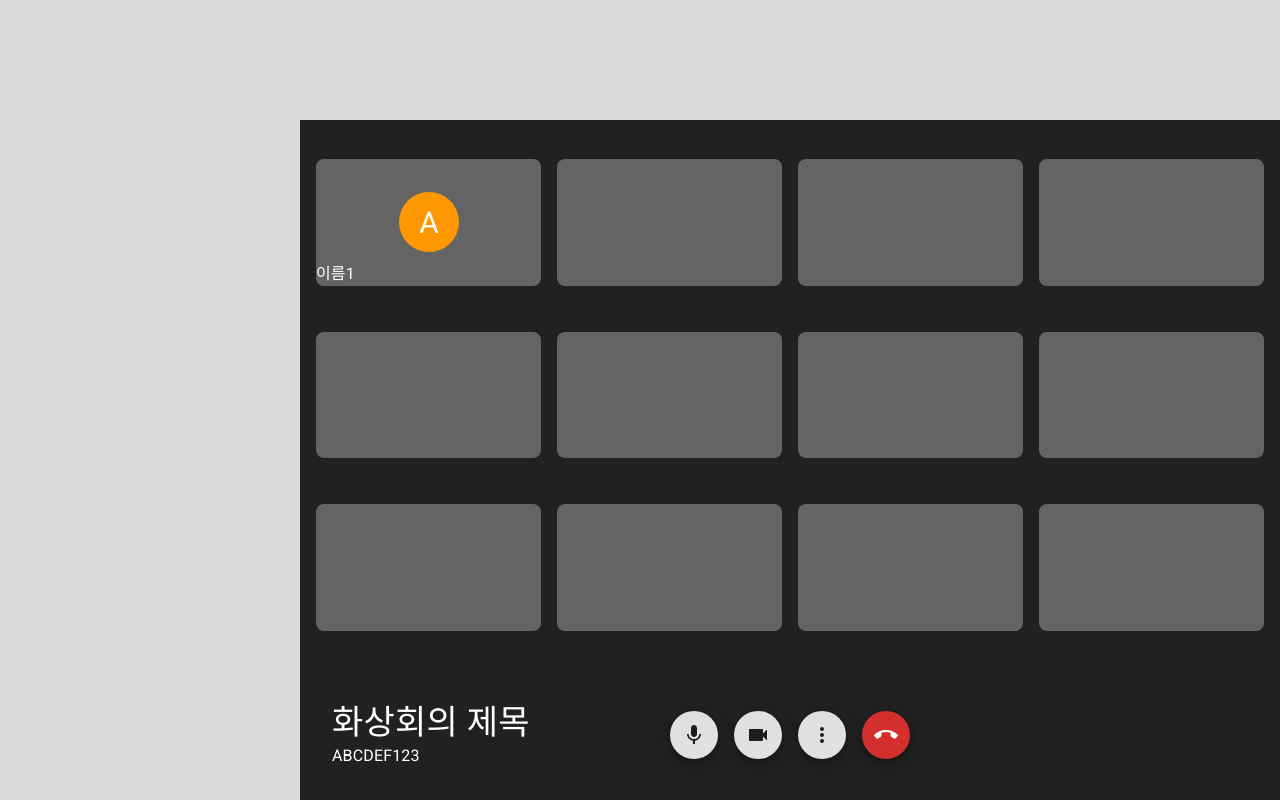
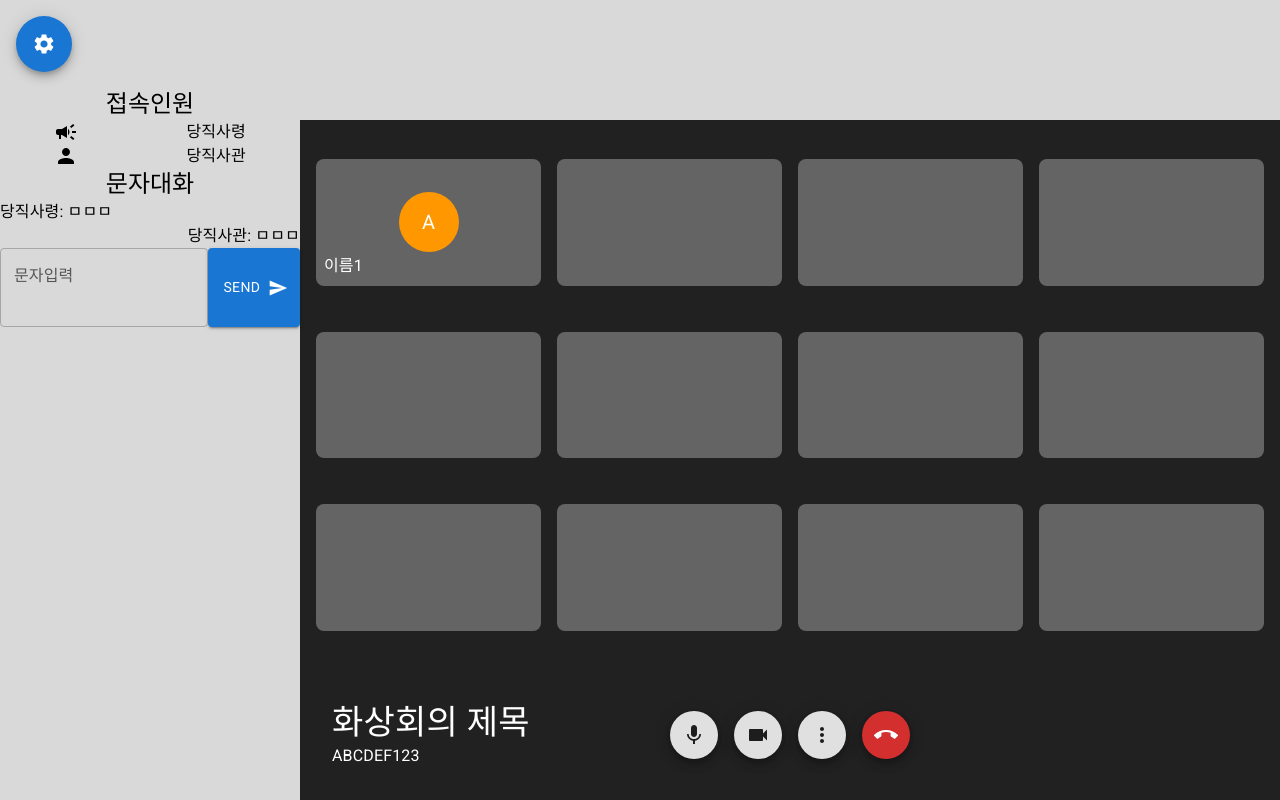
Before and after one commit to osamhack2022/WEB-Mili-Meet-broker_, a Next.js app in the folder frontend/mili-meet/: page /conference in a window 1280 px wide. Built offline with nearby package versions, Linux system fonts and the light colour scheme.

Commit message:
[feature] 화상회의 페이지 ui 구현 wip

```diff
--- a/frontend/mili-meet/src/pages/conference.tsx
+++ b/frontend/mili-meet/src/pages/conference.tsx
@@ -1,9 +1,14 @@
 import { styled } from '@mui/material';
-import { Typography, Fab, Avatar } from '@mui/material';
+import { Typography, Fab, Avatar, TextField, Button } from '@mui/material';
 import MicIcon from '@mui/icons-material/Mic';
 import VideocamIcon from '@mui/icons-material/Videocam';
 import MoreVertIcon from '@mui/icons-material/MoreVert';
 import CallEndIcon from '@mui/icons-material/CallEnd';
+import CampaignIcon from '@mui/icons-material/Campaign';
+import PersonIcon from '@mui/icons-material/Person';
+import SettingsIcon from '@mui/icons-material/Settings';
+import SendIcon from '@mui/icons-material/Send';
+
 
 const Background = styled('div')({
   width: '100vw',
@@ -12,11 +17,37 @@ const Background = styled('div')({
   display: 'flex'
 });
 
+// -----------------------------------------------
+
 const SideBar = styled('div')({
   width: '20%',
   minWidth: '300px',
   height: '100%'
 });
+
+const SettingFab = styled(Fab)`
+  margin: 1rem;
+`
+
+const ConnectedUserList = styled('div')`
+
+`;
+
+const ConnectedUser = styled('div')`
+  display: flex;
+  justify-content: space-around;
+`;
+
+const ChatList = styled('div')`
+
+`;
+
+const SendChat = styled('div')`
+  display: flex;
+  justify-content: space-around;
+`;
+
+// -----------------------------------------------
 
 const MainContainer = styled('div')({
   width: '80%',
@@ -26,12 +57,14 @@ const MainContainer = styled('div')({
 
 const TopBar = styled('div')({
   width: '100%',
-  height: '15%'
+  height: '15%',
+  minHeight: '100px'
 });
 
 const Main = styled('div')({
   width: '100%',
   height: '85%',
+  maxHeight: 'calc(100% - 100px)',
   backgroundColor: '#212121',
   display: 'flex',
   flexDirection: 'column'
@@ -45,7 +78,7 @@ const ConferenceGrid = styled('div')`
   display: grid;
   grid-template-columns: repeat(4, 1fr);
   column-gap: 1rem;
-`
+`;
 
 const ConferenceUser = styled('div')`
   background-color: #646464;
@@ -53,21 +86,27 @@ const ConferenceUser = styled('div')`
   margin-top: auto;
   margin-bottom: auto;
   border-radius: .5rem;
+  position: relative;
   display: flex;
-  flex-direction: column;
-  justify-content: space-between;
-`
+  align-items: flex-end;
+`;
 
 const ConferenceUserProfile = styled(Avatar)`
   background-color: #ff9800;
-  top: 50%;
-  left: 50%;
-  transform: translate(-50%, -50%) scale(1.5);
-`
+  width: 60px;
+  height: 60px;
+  position: absolute;
+  margin: auto;
+  top: 0;
+  bottom: 0;
+  left: 0;
+  right: 0;
+`;
 
 const ConferenceUserName = styled(Typography)`
   color: white;
-`
+  margin: .5rem;
+`;
 
 // -----------------------------------------------
 
@@ -99,7 +138,31 @@ const FabGroup = styled('div')`
 function Conference() {
   return (
     <Background>
-      <SideBar></SideBar>
+      <SideBar>
+        <SettingFab color="primary"><SettingsIcon /></SettingFab>
+        <ConnectedUserList>
+          <Typography variant="h5" sx={{ textAlign: 'center' }}>접속인원</Typography>
+          <ConnectedUser>
+            <CampaignIcon />
+            <Typography>당직사령</Typography>
+          </ConnectedUser>
+          <ConnectedUser>
+            <PersonIcon />
+            <Typography>당직사관</Typography>
+          </ConnectedUser>
+        </ConnectedUserList>
+        <ChatList>
+          <Typography variant="h5" sx={{ textAlign: 'center' }}>문자대화</Typography>
+          <Typography sx={{ textAlign: 'left' }}>당직사령: ㅁㅁㅁ</Typography>
+          <Typography sx={{ textAlign: 'right' }}>당직사관: ㅁㅁㅁ</Typography>
+        </ChatList>
+        <SendChat>
+          <TextField rows="2" label="문자입력" multiline />
+          <Button variant="contained" endIcon={<SendIcon />}>
+            Send
+          </Button>
+        </SendChat>
+      </SideBar>
       <MainContainer>
         <TopBar></TopBar>
         <Main>
```
